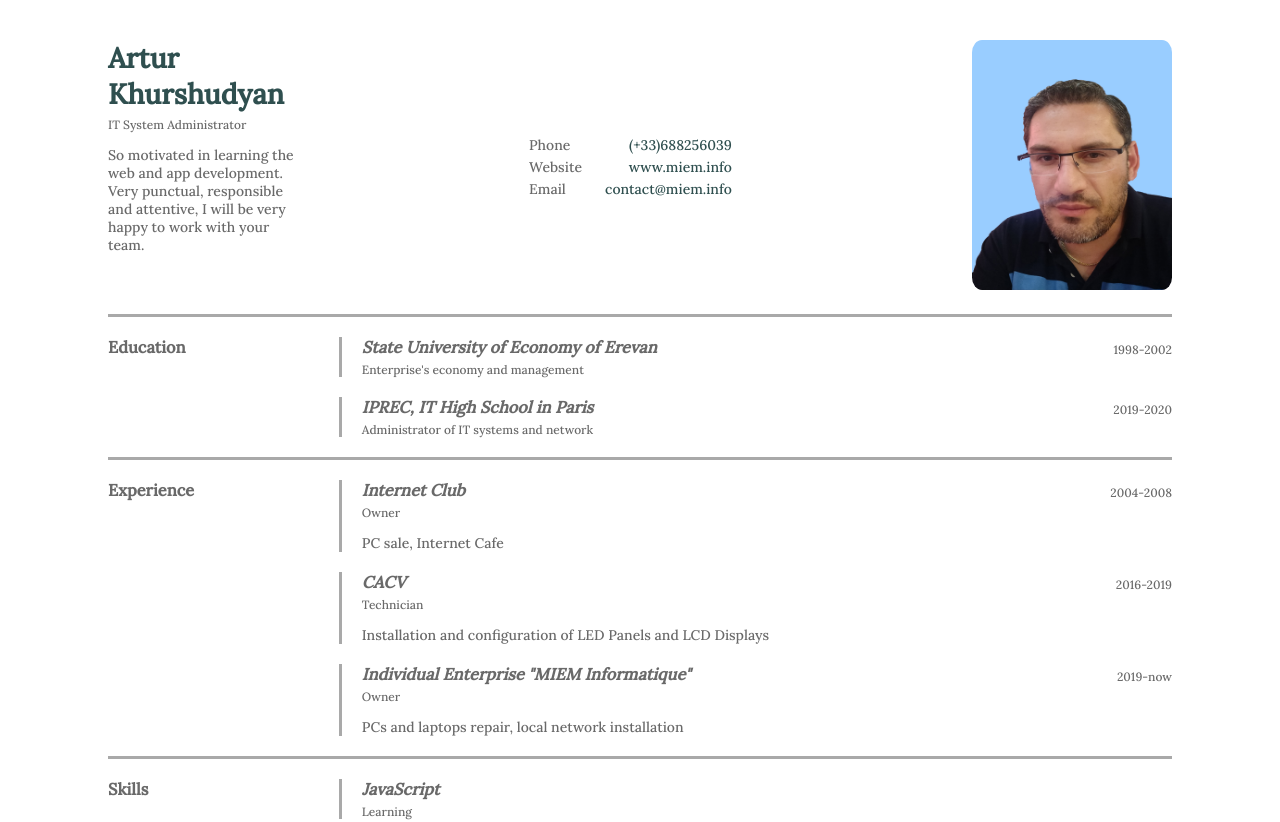
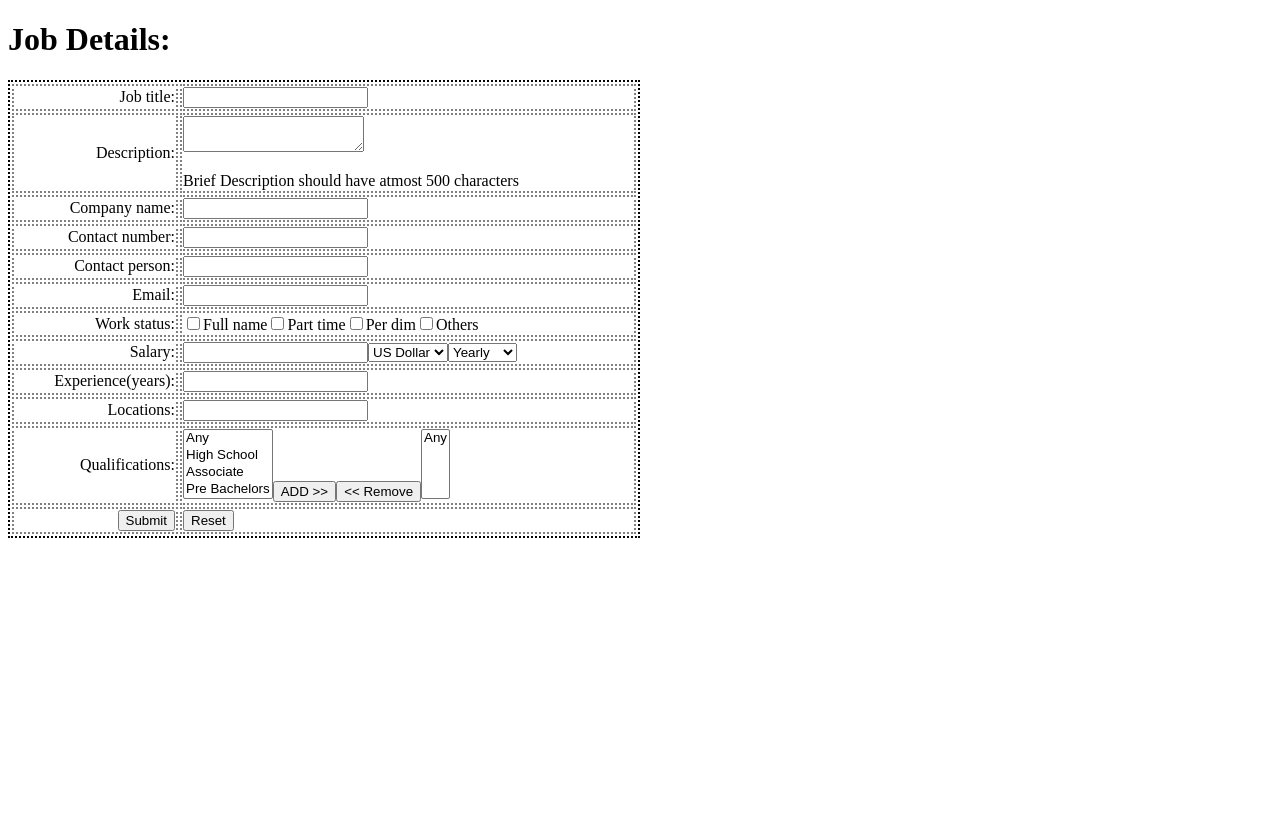
Before and after one commit to hayteam5/test-project, an Angular app: page / in a window 1280 px wide. Shown: the top 822 px of the page. After the commit the page ends 800 px from the top, so only its background shows below. Built offline with nearby package versions, Linux system fonts and the light colour scheme.

Commit message:
first exercise V1

```diff
--- a/src/app/app.component.html
+++ b/src/app/app.component.html
@@ -1 +1 @@
-<app-cv></app-cv>
+<app-job-details></app-job-details>
--- a/src/app/app.module.ts
+++ b/src/app/app.module.ts
@@ -3,11 +3,13 @@ import { BrowserModule } from '@angular/platform-browser';
 
 import { AppComponent } from './app.component';
 import { CvComponent } from './cv/cv.component';
+import { JobDetailsComponent } from './job-details/job-details.component';
 
 @NgModule({
   declarations: [
     AppComponent,
-    CvComponent
+    CvComponent,
+    JobDetailsComponent
   ],
   imports: [
     BrowserModule
--- /dev/null
+++ b/src/app/job-details/job-details.component.html
@@ -0,0 +1,144 @@
+<h1>Job Details:</h1>
+
+<form>
+  <table style="border: dotted 2px">
+    <tr>
+      <td style="border: dotted gray 2px; text-align: right; min-width: 160px">
+        <label for="job-title">Job title:</label>
+      </td>
+      <td style="border: dotted gray 2px; min-width: 450px">
+        <input type="text" id="job-title">
+      </td>
+    </tr>
+
+    <tr>
+      <td style="border: dotted gray 2px; text-align: right">
+        <label for="description">Description:</label>
+      </td>
+      <td style="border: dotted gray 2px">
+        <textarea id="description" maxlength="500"></textarea>
+        <p style="margin-bottom: 0">Brief Description should have atmost 500 characters</p>
+      </td>
+    </tr>
+
+    <tr>
+      <td style="border: dotted gray 2px; text-align: right">
+        <label for="company-name">Company name:</label>
+      </td>
+      <td style="border: dotted gray 2px">
+        <input type="text" id="company-name">
+      </td>
+    </tr>
+
+    <tr>
+      <td style="border: dotted gray 2px; text-align: right">
+        <label for="contact-number">Contact number:</label>
+      </td>
+      <td style="border: dotted gray 2px">
+        <input type="tel" id="contact-number">
+      </td>
+    </tr>
+
+    <tr>
+      <td style="border: dotted gray 2px; text-align: right">
+        <label for="contact-person">Contact person:</label>
+      </td>
+      <td style="border: dotted gray 2px">
+        <input type="text" id="contact-person">
+      </td>
+    </tr>
+
+    <tr>
+      <td style="border: dotted gray 2px; text-align: right">
+        <label for="email">Email:</label>
+      </td>
+      <td style="border: dotted gray 2px">
+        <input type="email" id="email">
+      </td>
+    </tr>
+
+    <tr>
+      <td style="border: dotted gray 2px; text-align: right">
+        <span>Work status:</span>
+      </td>
+      <td style="border: dotted gray 2px">
+        <input type="checkbox" name="full-name" id="full-name">
+        <label for="full-name">Full name</label>
+        <input type="checkbox" name="Part time" id="part-time">
+        <label for="part-time">Part time</label>
+        <input type="checkbox" name="Per dim" id="per-dim">
+        <label for="per-dim">Per dim</label>
+        <input type="checkbox" name="Others" id="others">
+        <label for="others">Others</label>
+      </td>
+    </tr>
+
+    <tr>
+      <td style="border: dotted gray 2px; text-align: right">
+        <label for="salary">Salary:</label>
+      </td>
+      <td style="border: dotted gray 2px">
+        <input type="email" id="salary">
+        <select name="currency" id="currency">
+          <option value="dollar">US Dollar</option>
+          <option value="euro">Euro</option>
+          <option value="dram">Dram</option>
+          <option value="rubli">Rubli</option>
+        </select>
+        <select name="interval" id="interval">
+          <option value="yearly">Yearly</option>
+          <option value="monthly">Monthly</option>
+        </select>
+      </td>
+    </tr>
+
+    <tr>
+      <td style="border: dotted gray 2px; text-align: right">
+        <label for="experience">Experience(years):</label>
+      </td>
+      <td style="border: dotted gray 2px">
+        <input type="number" id="experience">
+      </td>
+    </tr>
+
+    <tr>
+      <td style="border: dotted gray 2px; text-align: right">
+        <label for="location">Locations:</label>
+      </td>
+      <td style="border: dotted gray 2px">
+        <input type="text" id="location">
+      </td>
+    </tr>
+
+    <tr>
+      <td style="border: dotted gray 2px; text-align: right">
+        <span>Qualifications:</span>
+      </td>
+      <td style="border: dotted gray 2px">
+        <select name="qualifications" id="qualifications" multiple size="4">
+          <option value="any">Any</option>
+          <option value="high School">High School</option>
+          <option value="associate">Associate</option>
+          <option value="pre-bachelors">Pre Bachelors</option>
+        </select>
+        <button name="add"> ADD >> </button>
+        <button name="remove"><< Remove</button>
+        <select name="qualifications" multiple size="4">
+          <option value="any">Any</option>
+          <option value=""></option>
+          <option value=""></option>
+          <option value=""></option>
+        </select>
+      </td>
+    </tr>
+
+    <tr>
+    <td style="border: dotted gray 2px; text-align: right">
+      <button type="submit" name="submit">Submit</button>
+    </td>
+    <td style="border: dotted gray 2px">
+      <button type="reset" name="reset">Reset</button>
+    </td>
+  </tr>
+  </table>
+</form>
--- /dev/null
+++ b/src/app/job-details/job-details.component.ts
@@ -0,0 +1,15 @@
+import { Component, OnInit } from '@angular/core';
+
+@Component({
+  selector: 'app-job-details',
+  templateUrl: './job-details.component.html',
+  styleUrls: ['./job-details.component.css']
+})
+export class JobDetailsComponent implements OnInit {
+
+  constructor() { }
+
+  ngOnInit(): void {
+  }
+
+}
```
Also changed, not shown: src/app/job-details/job-details.component.css (added), 1 other file (tests, documents, lock files or other folders).
